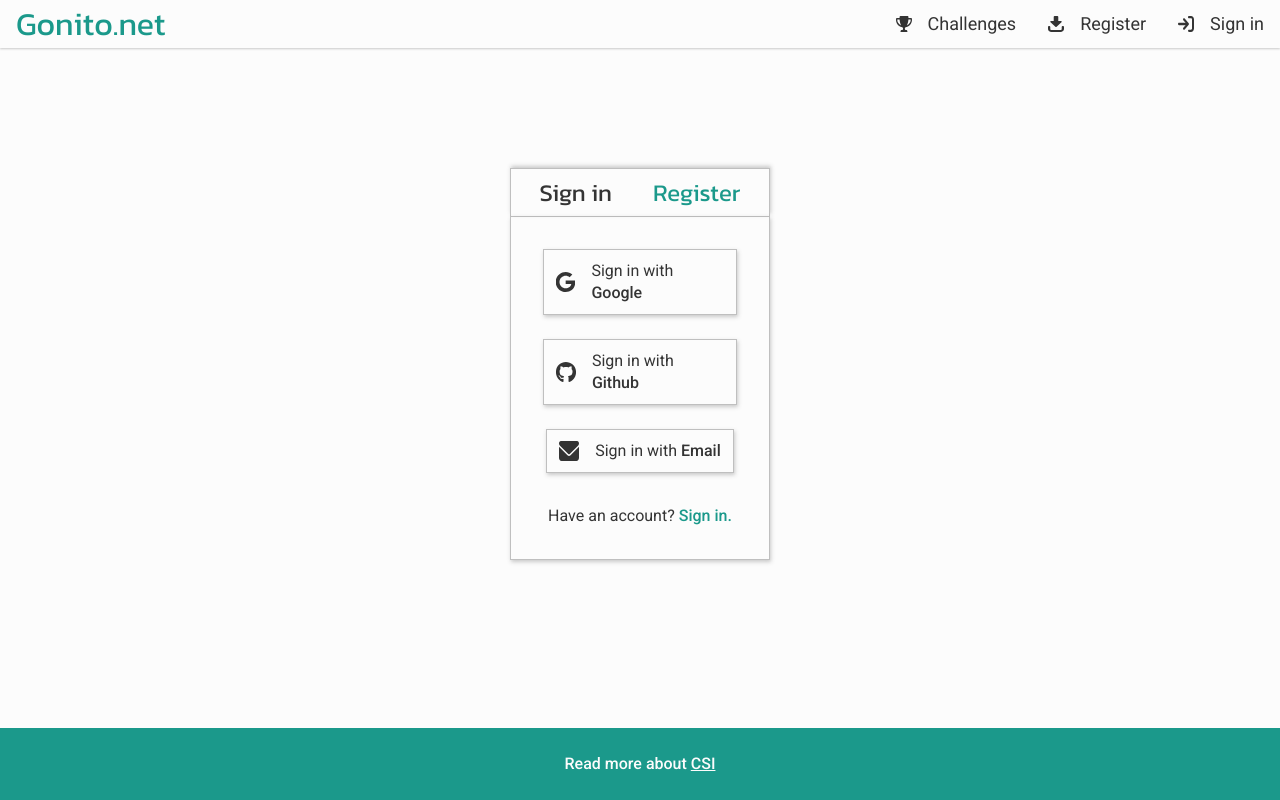
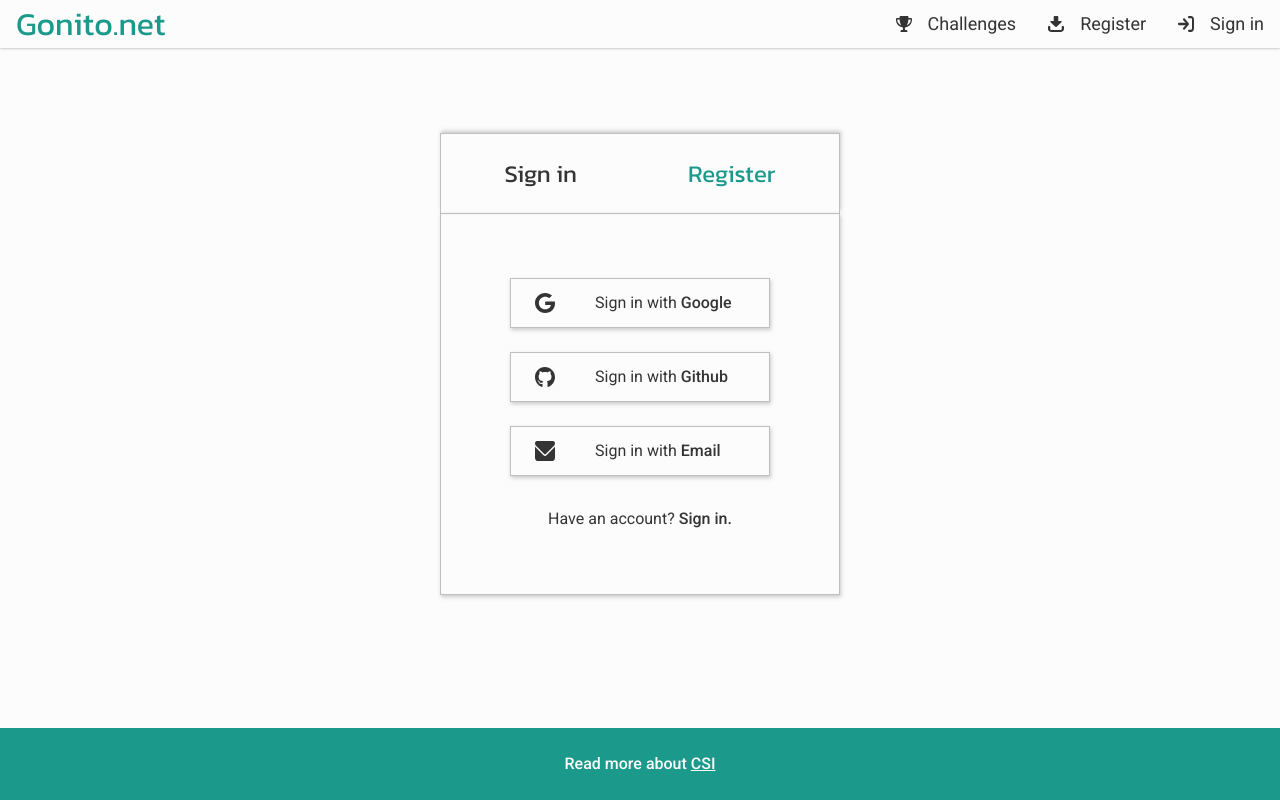
Before and after one commit to amu-cai/amueval-frontend, a React (Create React App) app: page /register in a window 1280 px wide. Built offline with nearby package versions, Linux system fonts and the light colour scheme.

Commit message:
register page on desktop

```diff
--- a/src/components/elements/AuthHeader.js
+++ b/src/components/elements/AuthHeader.js
@@ -18,6 +18,8 @@
 
   @media (min-width: ${({theme}) => theme.overMobile}) {
     justify-content: space-around;
+    width: 400px;
+    height: 80px;
   }
 
   h1 {
@@ -31,6 +33,11 @@
     line-height: 22px;
     color: ${({theme}) => theme.colors.dark};
     text-decoration: none;
+    transition: color 0.3s ease-in-out;
+
+    &:hover {
+      color: ${({theme}) => theme.colors.green};
+    }
 
     @media (min-width: ${({theme}) => theme.overMobile}) {
       font-size: 24px;
--- a/src/components/elements/AuthOption.js
+++ b/src/components/elements/AuthOption.js
@@ -13,9 +13,21 @@
   border: 1px solid ${({theme}) => theme.colors.dark03};
   box-shadow: ${({theme}) => theme.shadow};
   cursor: pointer;
+  transition: transform 0.3s ease-in-out;
 
   * {
     cursor: pointer;
+  }
+
+  &:hover {
+    transform: scale(1.05);
+  }
+
+  @media (min-width: ${({theme}) => theme.overMobile}) {
+    width: 260px;
+    height: 50px;
+    padding: 10px 24px;
+    gap: 40px;
   }
 `;
 
--- a/src/components/elements/NavBar/NavBar.js
+++ b/src/components/elements/NavBar/NavBar.js
@@ -55,7 +55,7 @@
                             Register
                         </Menu>
                     </FlexRow>
-                    <FlexRow as={Link} to='/' gap='16px'>
+                    <FlexRow as={Link} to='/login' gap='16px'>
                         <Svg width='16px' height='16px' src={loginIco}/>
                         <Menu as='li'>
                             Sign in
--- a/src/pages/Register.js
+++ b/src/pages/Register.js
@@ -3,7 +3,6 @@
 import AuthHeader from '../components/elements/AuthHeader';
 import {Body, Medium} from '../utils/fonts';
 import {Link} from 'react-router-dom';
-import theme from '../utils/theme';
 import styled from 'styled-components';
 import AuthOption from '../components/elements/AuthOption';
 import githubIco from '../assets/github_ico.svg';
@@ -25,6 +24,25 @@
   gap: 32px;
   padding: 32px;
   box-shadow: ${({theme}) => theme.shadow};
+
+  @media (min-width: ${({theme}) => theme.overMobile}) {
+    width: 400px;
+    height: 382px;
+  }
+`;
+
+const LinkStyle = styled(Medium)`
+  cursor: pointer;
+  color: ${({theme}) => theme.colors.green};
+  transition: color 0.3s ease-in-out;
+
+  &:hover {
+    color: ${({theme}) => theme.colors.green};
+  }
+
+  @media (min-width: ${({theme}) => theme.overMobile}) {
+    color: ${({theme}) => theme.colors.dark};
+  }
 `;
 
 const Register = () => {
@@ -54,10 +72,9 @@
                 </FlexColumn>
                 <Body>
                     Have an account?&nbsp;
-                    <Medium as={Link} color={theme.colors.green} cursor='pointer'
-                            display='inline-block' to='/login'>
+                    <LinkStyle as={Link} to='/login'>
                         Sign in.
-                    </Medium>
+                    </LinkStyle>
                 </Body>
             </OptionsContainerStyle>
         </MainContainerStyle>
```
